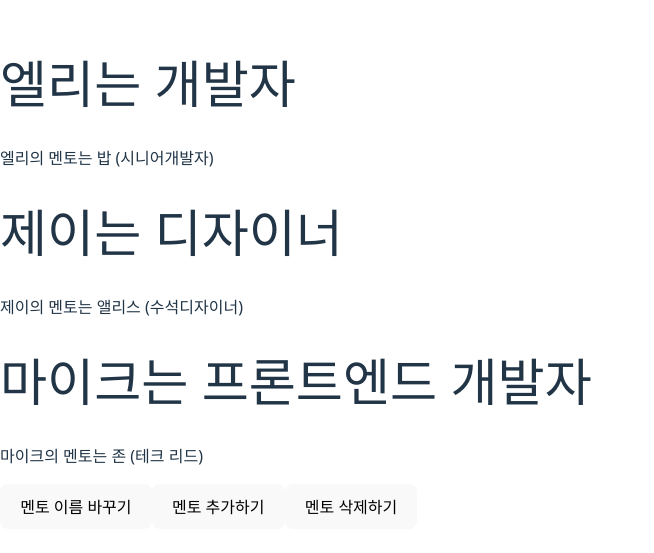
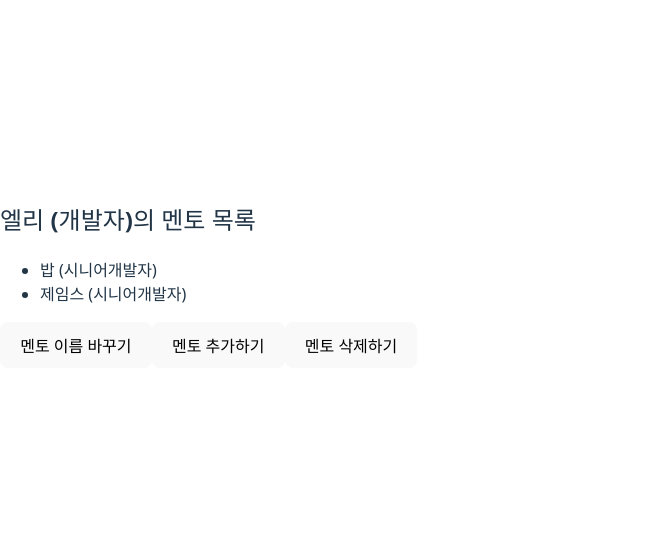
Before and after one commit to dkdkwl/dream-coding, a React (Vite) app: page / in a window 1280 px wide. Shown: the part 125-678 px from the top of the page, without its empty margins (0-654 px from the left). Built offline with nearby package versions, Linux system fonts and the light colour scheme.

Commit message:
삭제 기능 추가 기능

```diff
--- a/src/AppMentor.jsx
+++ b/src/AppMentor.jsx
@@ -1,98 +1,82 @@
 import React, { useState } from 'react';
 
-export default function AppMentor(props) {
-  const [person, setPerson] = useState([
-    {
-      name: '엘리',
-      title: '개발자',
-      mentor: {
+export default function AppMentor() {
+  const [person, setPerson] = useState({
+    name: '엘리',
+    title: '개발자',
+    mentors: [
+      {
         name: '밥',
         title: '시니어개발자',
       },
-    },
-    {
-      name: '제이',
-      title: '디자이너',
-      mentor: {
-        name: '앨리스',
-        title: '수석디자이너',
+      {
+        name: '제임스',
+        title: '시니어개발자',
       },
-    },
-    {
-      name: '마이크',
-      title: '프론트엔드 개발자',
-      mentor: {
-        name: '존',
-        title: '테크 리드',
-      },
-    },
-  ]);
+    ],
+  });
 
   return (
     <div>
-      {/* map 함수 시작 */}
-      {person.map((p, index) => {
-        return (
-          <div key={index}>
-            <h1>
-              {/* person 대신 p를 써야 합니다 */}
-              {p.name}는 {p.title}
-            </h1>
-            <p>
-              {p.name}의 멘토는 {p.mentor.name} ({p.mentor.title})
-            </p>
-          </div>
-        );
-      })}
-      {/* map 함수 끝: 여기서 닫아줘야 합니다 */}
+      {/* 1. 멘토 리스트 보여주기 */}
+      <h2>{person.name} ({person.title})의 멘토 목록</h2>
+      <ul>
+        {person.mentors.map((mentor, index) => (
+          <li key={index}>
+            {mentor.name} ({mentor.title})
+          </li>
+        ))}
+      </ul>
 
+      {/* 2. 멘토 이름 바꾸기 버튼 (여기가 수정됨!) */}
       <button
         onClick={() => {
-          const name = prompt(`what's your mentor's name?`);
-          // 주의: 현재 이 로직은 '배열' 상태에서는 작동하지 않습니다. (객체용 로직)
-          setPerson((prev) => {
-            return {
-              ...prev,
-              mentor: {
-                ...prev.mentor,
-                name,
-              },
-            };
-          });
+          const prevName = prompt(`누구의 이름을 바꾸고 싶은가요?`);
+          const newName = prompt(`이름을 무엇으로 바꾸고 싶은가요?`);
+
+          setPerson((prev) => ({
+            ...prev,
+            mentors: prev.mentors.map((mentor) => {
+              if (mentor.name === prevName) {
+                // 수정 포인트: current -> newName, 세미콜론(;) 제거
+                return { ...mentor, name: newName };
+              }
+              // 이름이 다르면 원래 멘토 유지
+              return mentor;
+            }),
+          }));
         }}
       >
         멘토 이름 바꾸기
       </button>
 
+      {/* 3. 멘토 추가하기 버튼 */}
       <button
         onClick={() => {
-          const title = prompt(`what's your mentor's title?`);
-          // 주의: 현재 이 로직은 '배열' 상태에서는 작동하지 않습니다.
-          setPerson((prev) => {
-            return {
-              ...prev,
-              mentor: {
-                title,
-              },
-            };
-          });
+          const name = prompt(`새로운 멘토의 이름은?`);
+          const title = prompt(`새로운 멘토의 직함은?`);
+
+          setPerson((prev) => ({
+            ...prev,
+            mentors: [
+              ...prev.mentors,
+              { name, title },
+            ],
+          }));
         }}
       >
         멘토 추가하기
       </button>
 
+      {/* 4. 멘토 삭제하기 버튼 */}
       <button
         onClick={() => {
-          const title = prompt(`what's your mentor's title?`);
-          // 주의: 현재 이 로직은 '배열' 상태에서는 작동하지 않습니다.
-          setPerson((prev) => {
-            return {
-              ...prev,
-              mentor: {
-                title,
-              },
-            };
-          });
+          const targetName = prompt(`삭제할 멘토의 이름은?`);
+
+          setPerson((prev) => ({
+            ...prev,
+            mentors: prev.mentors.filter((mentor) => mentor.name !== targetName),
+          }));
         }}
       >
         멘토 삭제하기
```
